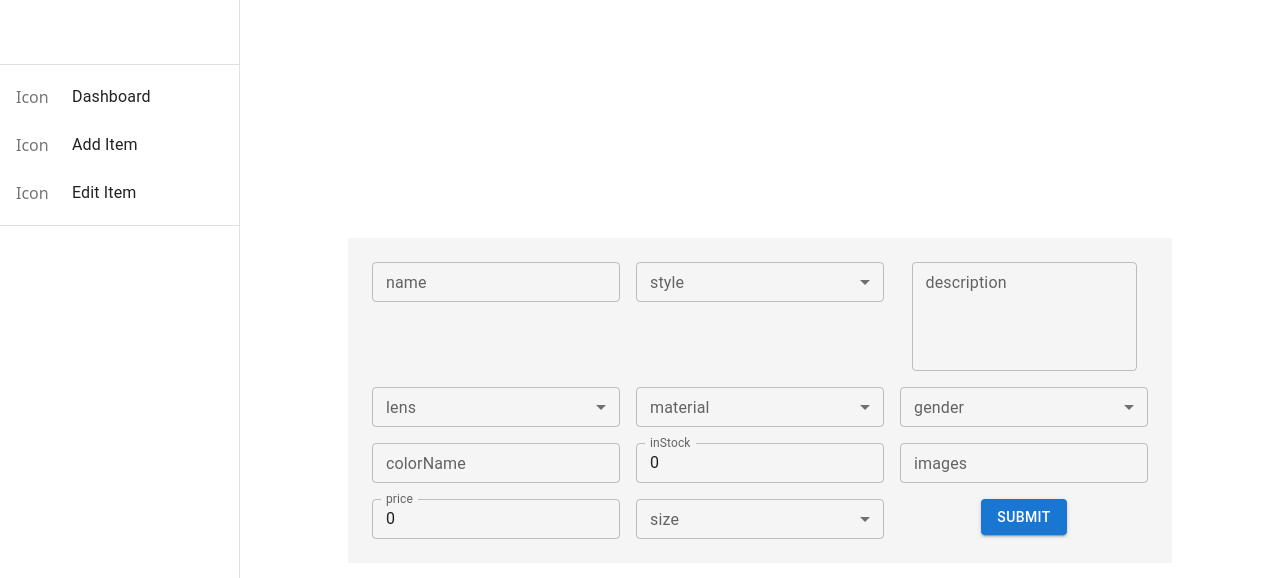
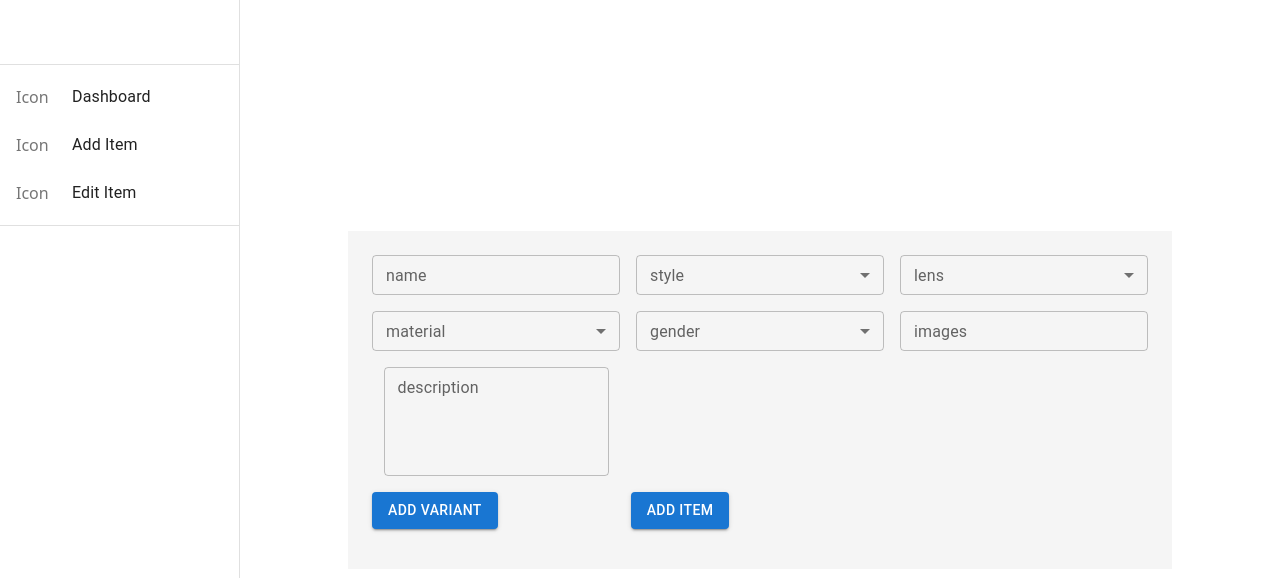
Before and after one commit to OglePeek/Oglepeek-Frontend-Admin, a React (Vite) app: page / in a window 1280 px wide. Shown: the top 578 px of the page. Built offline with nearby package versions, Linux system fonts and the light colour scheme.

Commit message:
Added add variant section for adding product variants

```diff
--- a/src/admin/AddItemForm.tsx
+++ b/src/admin/AddItemForm.tsx
@@ -4,6 +4,9 @@ import * as yup from "yup";
 import { TextInput } from "./TextInput";
 import { Button } from "@mui/material";
 import { DropdownInput } from "./DropdownInput";
+import { useState } from "react";
+import { DialogBox } from "./DialogBox";
+import { AddVariantForm } from "./AddVariantForm";
 
 // type Props = {
 
@@ -17,26 +20,19 @@ const schema = yup
     lens: yup.string().required(),
     gender: yup.string().required(),
     material: yup.string().required(),
-    colorName: yup.string().required(),
-    inStock: yup.number().positive().integer().required(),
     images: yup.array().required(),
-    price: yup.number().positive().integer().required(),
-    size: yup.string().required(),
   })
   .required();
 
 export const AddItemForm = () => {
+  const [openVariantForm, setOpenVariantForm] = useState(false);
+
   type FormValues = yup.InferType<typeof schema>;
 
   const {
-    // register: function to register input elements
     register,
-    // handleSubmit: function to handle form submission
     handleSubmit,
-    // watch: function to watch values of form inputs
-    watch,
-    // formState: object containing information about form state
-    formState: { errors, touchedFields }, // Destructure errors and touchedFields from formState
+    formState: { errors },
   } = useForm<FormValues>({
     resolver: yupResolver(schema),
     defaultValues: {
@@ -46,16 +42,16 @@ export const AddItemForm = () => {
       lens: "",
       gender: "",
       material: "",
-      colorName: "",
-      inStock: 0,
       images: [],
-      price: 0,
-      size: "",
     },
   });
 
   const onSubmit = (data: FormValues) => {
     console.log(data); // call api with submitted data
+  };
+
+  const openDialog = () => {
+    setOpenVariantForm(true);
   };
 
   return (
@@ -88,18 +84,6 @@ export const AddItemForm = () => {
                 { value: "waifer", label: "waifer" },
               ]}
               helperText={errors.style?.message}
-            />
-          </div>
-
-          <div>
-            <TextInput
-              label={"description"}
-              defaultValue="description"
-              {...register("description")}
-              error={!!errors.description}
-              helperText={errors.description?.message}
-              multiline
-              rows={4}
             />
           </div>
 
@@ -152,26 +136,6 @@ export const AddItemForm = () => {
 
           <div>
             <TextInput
-              label={"colorName"}
-              defaultValue="colorName"
-              {...register("colorName")}
-              error={!!errors.colorName}
-              helperText={errors.colorName?.message}
-            />
-          </div>
-
-          <div>
-            <TextInput
-              label={"inStock"}
-              defaultValue="inStock"
-              {...register("inStock")}
-              error={!!errors.inStock}
-              helperText={errors.inStock?.message}
-            />
-          </div>
-
-          <div>
-            <TextInput
               label={"images"}
               defaultValue="images"
               {...register("images")}
@@ -182,36 +146,45 @@ export const AddItemForm = () => {
 
           <div>
             <TextInput
-              label={"price"}
-              defaultValue="price"
-              {...register("price")}
-              error={!!errors.price}
-              helperText={errors.price?.message}
+              label={"description"}
+              defaultValue="description"
+              {...register("description")}
+              error={!!errors.description}
+              helperText={errors.description?.message}
+              multiline
+              rows={4}
             />
           </div>
+        </div>
 
-          <div>
-            <DropdownInput
-              label={"size"}
-              {...register("size")}
-              error={!!errors.size}
-              items={[
-                { value: "Round", label: "Man" },
-                { value: "Square", label: "Woman" },
-                { value: "Oval", label: "Unisex" },
-                { value: "Heart-Shape", label: "Heart-Shape" },
-              ]}
-              helperText={errors.size?.message}
-            />
+        <div className="grid grid-cols-3 justify-items-start">
+          <div className=" py-4">
+            <Button variant="contained" type="button" onClick={openDialog}>
+              Add Variant
+            </Button>
           </div>
-
-          <div>
+          <div className=" py-4">
             <Button variant="contained" type="submit">
-              Submit
+              Add Item
             </Button>
           </div>
         </div>
       </form>
+
+      <div>
+        {openVariantForm ? (
+          <>
+            <DialogBox
+              title="Add Variant"
+              fieldform={<AddVariantForm />}
+              openform={openVariantForm}
+              closeform={setOpenVariantForm}
+            ></DialogBox>
+          </>
+        ) : (
+          <></>
+        )}
+      </div>
     </>
   );
 };
--- /dev/null
+++ b/src/admin/AddVariantForm.tsx
@@ -0,0 +1,91 @@
+import { useForm } from "react-hook-form";
+import { yupResolver } from "@hookform/resolvers/yup";
+import * as yup from "yup";
+import { DropdownInput } from "./DropdownInput";
+import { TextInput } from "./TextInput";
+
+// type Props = {
+
+// }
+
+const schema = yup
+  .object({
+    colorName: yup.string().required(),
+    inStock: yup.number().positive().integer().required(),
+    price: yup.number().positive().integer().required(),
+    size: yup.string().required(),
+  })
+  .required();
+
+export const AddVariantForm = () => {
+  type FormValues = yup.InferType<typeof schema>;
+
+  const {
+    register,
+    handleSubmit,
+    formState: { errors },
+  } = useForm<FormValues>({
+    resolver: yupResolver(schema),
+    defaultValues: {
+      colorName: "",
+      inStock: 0,
+      price: 0,
+      size: "",
+    },
+  });
+
+  const onSubmit = (data: FormValues) => {
+    console.log(data); // call api with submitted data
+  };
+
+  return (
+    <div>
+      <form onSubmit={handleSubmit(onSubmit)}>
+        <div>
+          <TextInput
+            label={"colorName"}
+            defaultValue="colorName"
+            {...register("colorName")}
+            error={!!errors.colorName}
+            helperText={errors.colorName?.message}
+          />
+        </div>
+
+        <div>
+          <TextInput
+            label={"inStock"}
+            defaultValue="inStock"
+            {...register("inStock")}
+            error={!!errors.inStock}
+            helperText={errors.inStock?.message}
+          />
+        </div>
+
+        <div>
+          <TextInput
+            label={"price"}
+            defaultValue="price"
+            {...register("price")}
+            error={!!errors.price}
+            helperText={errors.price?.message}
+          />
+        </div>
+
+        <div>
+          <DropdownInput
+            label={"size"}
+            {...register("size")}
+            error={!!errors.size}
+            items={[
+              { value: "Round", label: "Man" },
+              { value: "Square", label: "Woman" },
+              { value: "Oval", label: "Unisex" },
+              { value: "Heart-Shape", label: "Heart-Shape" },
+            ]}
+            helperText={errors.size?.message}
+          />
+        </div>
+      </form>
+    </div>
+  );
+};
--- a/src/admin/DialogBox.tsx
+++ b/src/admin/DialogBox.tsx
@@ -3,37 +3,28 @@ import Button from "@mui/material/Button";
 import Dialog from "@mui/material/Dialog";
 import DialogActions from "@mui/material/DialogActions";
 import DialogContent from "@mui/material/DialogContent";
-import DialogContentText from "@mui/material/DialogContentText";
 import DialogTitle from "@mui/material/DialogTitle";
 
 type Props = {
   title: string;
-  contentText: string;
   fieldform: React.ReactNode;
+  openform: boolean;
+  closeform: React.Dispatch<React.SetStateAction<boolean>>;
 };
 
-export const DialogBox = ({ title, contentText, fieldform }: Props) => {
-  const [open, setOpen] = React.useState(false);
-
-  const handleClickOpen = () => {
-    setOpen(true);
-  };
-
+export const DialogBox = ({ title, fieldform, openform, closeform }: Props) => {
   const handleClose = () => {
-    setOpen(false);
+    closeform(false);
   };
 
   return (
     <React.Fragment>
-      <Dialog open={open} onClose={handleClose}>
+      <Dialog open={openform} onClose={handleClose}>
         <DialogTitle>{title}</DialogTitle>
-        <DialogContent>
-          <DialogContentText>{contentText}</DialogContentText>
-          {fieldform}
-        </DialogContent>
+        <DialogContent>{fieldform}</DialogContent>
         <DialogActions>
+          <Button type="submit">Add</Button>
           <Button onClick={handleClose}>Cancel</Button>
-          <Button type="submit">Subscribe</Button>
         </DialogActions>
       </Dialog>
     </React.Fragment>
--- a/src/admin/DropdownInput.tsx
+++ b/src/admin/DropdownInput.tsx
@@ -17,6 +17,7 @@ export const DropdownInput: React.FC<Props> = ({ label, items, ...fields }) => {
       id="outlined-size-small"
       variant="outlined"
       size="small"
+      defaultValue=""
       className="w-full"
       select
       {...fields}
```
